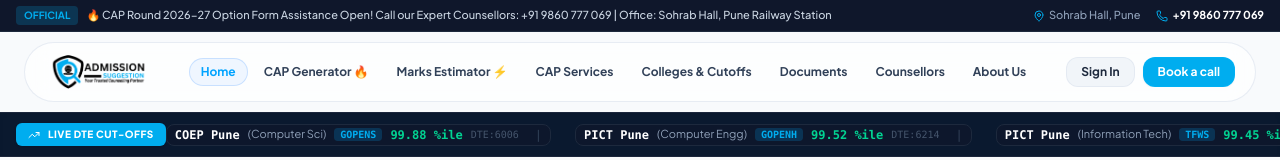
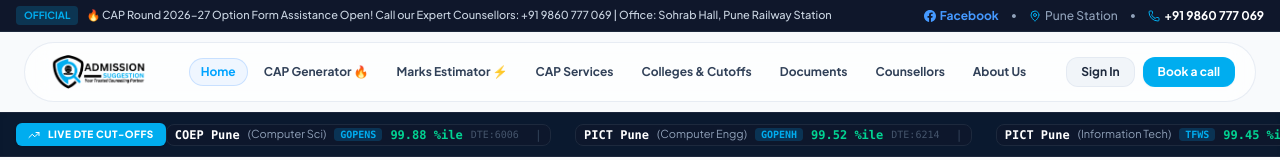
Before and after one commit to vivek-rx/AdmissionSuggestion, a React (Vite) app: page / in a window 1280 px wide. Shown: the top 160 px of the page. Built offline with nearby package versions, Linux system fonts and the light colour scheme.

Commit message:
Add official Facebook community page buttons in Header announcement bar and Footer

```diff
--- a/src/components/common/Footer.tsx
+++ b/src/components/common/Footer.tsx
@@ -3,6 +3,12 @@
 import trustedLogo from '../../assets/logo.png';
 import { Link } from 'react-router-dom';
 import { SkritaBadge } from './SkritaBadge';
+
+const FacebookIcon = ({ className = "w-3.5 h-3.5" }: { className?: string }) => (
+  <svg className={className} viewBox="0 0 24 24" fill="currentColor">
+    <path d="M24 12.073c0-6.627-5.373-12-12-12s-12 5.373-12 12c0 5.99 4.388 10.954 10.125 11.854v-8.385H7.078v-3.47h3.047V9.43c0-3.007 1.792-4.669 4.533-4.669 1.312 0 2.686.235 2.686.235v2.953H15.83c-1.491 0-1.956.925-1.956 1.874v2.25h3.328l-.532 3.47h-2.796v8.385C19.612 23.027 24 18.062 24 12.073z" />
+  </svg>
+);
 
 export const Footer: React.FC = () => {
   return (
@@ -10,7 +16,7 @@
       <div className="max-w-7xl mx-auto px-4 lg:px-8 relative z-10">
         <div className="grid grid-cols-1 md:grid-cols-2 lg:grid-cols-4 gap-10 pb-12 border-b border-slate-800">
 
-          {/* Column 1: Brand Info */}
+          {/* Column 1: Brand Info & Socials */}
           <div className="space-y-4">
             <Link to="/" className="bg-white p-2.5 rounded-2xl inline-block shadow-md">
               <img
@@ -24,10 +30,22 @@
               With 20+ years of expertise, Admission Suggestion provides premier educational counselling for MHT-CET, JEE, NEET, CAP Rounds, and Direct Admissions across top engineering, medical & management institutes in Maharashtra and India.
             </p>
 
-            <div className="flex items-center gap-2 pt-2">
-              <span className="inline-flex items-center gap-1.5 px-3 py-1 rounded-full bg-blue-500/10 border border-blue-500/30 text-[#00A3FF] text-xs font-semibold">
-                <CheckCircle2 className="w-3.5 h-3.5" /> 20+ Years Ground Legacy
+            <div className="flex flex-wrap items-center gap-2 pt-2">
+              <span className="inline-flex items-center gap-1.5 px-3 py-1 rounded-full bg-sky-500/10 border border-sky-500/30 text-[#00ADEF] text-xs font-semibold">
+                <CheckCircle2 className="w-3.5 h-3.5" /> 20+ Years Legacy
               </span>
+
+              {/* Official Facebook Page Button */}
+              <a
+                href="https://www.facebook.com/p/admission-suggestion-61573146525304/"
+                target="_blank"
+                rel="noopener noreferrer"
+                className="inline-flex items-center gap-1.5 px-3 py-1 rounded-full bg-[#1877F2]/15 hover:bg-[#1877F2]/30 border border-[#1877F2]/40 text-[#4599FF] hover:text-white text-xs font-bold transition-all shadow-xs"
+                title="Follow Admission Suggestion on Facebook"
+              >
+                <FacebookIcon className="w-3.5 h-3.5" />
+                <span>Facebook Page</span>
+              </a>
             </div>
           </div>
 
@@ -110,30 +128,41 @@
 
           {/* Column 4: Contact Pune Office */}
           <div className="space-y-3">
-            <h4 className="text-sm font-bold text-white uppercase tracking-wider font-heading border-l-2 border-[#00A3FF] pl-3">
+            <h4 className="text-sm font-bold text-white uppercase tracking-wider font-heading border-l-2 border-[#00ADEF] pl-3">
               Pune Head Office
             </h4>
             <div className="space-y-2.5 text-xs text-slate-400">
               <p className="flex items-start gap-2">
-                <MapPin className="w-4 h-4 text-[#00A3FF] shrink-0 mt-0.5" />
+                <MapPin className="w-4 h-4 text-[#00ADEF] shrink-0 mt-0.5" />
                 <span>Office No. 312, 3rd Floor, Sohrab Hall, Tadiwala Road, Behind Pune Railway Station, Pune - 411001</span>
               </p>
               <p className="flex items-center gap-2">
-                <Phone className="w-4 h-4 text-[#00A3FF] shrink-0" />
+                <Phone className="w-4 h-4 text-[#00ADEF] shrink-0" />
                 <a href="tel:+919860777069" className="hover:text-white transition-colors">
                   +91 9860 777 069
                 </a>
               </p>
               <p className="flex items-center gap-2">
-                <Mail className="w-4 h-4 text-[#00A3FF] shrink-0" />
+                <Mail className="w-4 h-4 text-[#00ADEF] shrink-0" />
                 <a href="mailto:info@admissionsuggestion.com" className="hover:text-white transition-colors">
                   info@admissionsuggestion.com
                 </a>
               </p>
               <p className="flex items-center gap-2">
-                <Globe className="w-4 h-4 text-[#00A3FF] shrink-0" />
+                <Globe className="w-4 h-4 text-[#00ADEF] shrink-0" />
                 <a href="https://admissionsuggestion.com" target="_blank" rel="noopener noreferrer" className="hover:text-white transition-colors">
                   admissionsuggestion.com
+                </a>
+              </p>
+              <p className="flex items-center gap-2">
+                <FacebookIcon className="w-4 h-4 text-[#1877F2] shrink-0" />
+                <a
+                  href="https://www.facebook.com/p/admission-suggestion-61573146525304/"
+                  target="_blank"
+                  rel="noopener noreferrer"
+                  className="hover:text-[#4599FF] transition-colors"
+                >
+                  facebook.com/admission-suggestion
                 </a>
               </p>
             </div>
--- a/src/components/common/Header.tsx
+++ b/src/components/common/Header.tsx
@@ -16,6 +16,12 @@
 import trustedLogo from '../../assets/logo.png';
 import { Phone, MapPin, Sparkles, User, ShieldCheck } from 'lucide-react';
 import { useNavigate, useLocation, Link } from 'react-router-dom';
+
+const FacebookIcon = ({ className = "w-3.5 h-3.5" }: { className?: string }) => (
+  <svg className={className} viewBox="0 0 24 24" fill="currentColor">
+    <path d="M24 12.073c0-6.627-5.373-12-12-12s-12 5.373-12 12c0 5.99 4.388 10.954 10.125 11.854v-8.385H7.078v-3.47h3.047V9.43c0-3.007 1.792-4.669 4.533-4.669 1.312 0 2.686.235 2.686.235v2.953H15.83c-1.491 0-1.956.925-1.956 1.874v2.25h3.328l-.532 3.47h-2.796v8.385C19.612 23.027 24 18.062 24 12.073z" />
+  </svg>
+);
 
 interface HeaderProps {
   onOpenAdminLogin: () => void;
@@ -100,14 +106,26 @@
             </p>
           </div>
 
-          <div className="hidden sm:flex items-center gap-4 text-slate-400 shrink-0 font-medium">
-            <span className="flex items-center gap-1">
+          <div className="hidden sm:flex items-center gap-3 text-slate-400 shrink-0 font-medium">
+            <a
+              href="https://www.facebook.com/p/admission-suggestion-61573146525304/"
+              target="_blank"
+              rel="noopener noreferrer"
+              className="flex items-center gap-1 text-[#4599FF] hover:text-white transition-colors text-xs font-bold"
+              title="Facebook Community"
+            >
+              <FacebookIcon className="w-3 h-3" />
+              <span>Facebook</span>
+            </a>
+            <span>•</span>
+            <span className="flex items-center gap-1 text-xs">
               <MapPin className="w-3 h-3 text-[#00ADEF]" />
-              <span>Sohrab Hall, Pune</span>
+              <span>Pune Station</span>
             </span>
+            <span>•</span>
             <a
               href="tel:+919860777069"
-              className="flex items-center gap-1 font-bold text-white hover:text-[#00ADEF] transition-colors"
+              className="flex items-center gap-1 font-bold text-white hover:text-[#00ADEF] transition-colors text-xs"
             >
               <Phone className="w-3 h-3 text-[#00ADEF]" />
               <span>+91 9860 777 069</span>
```
